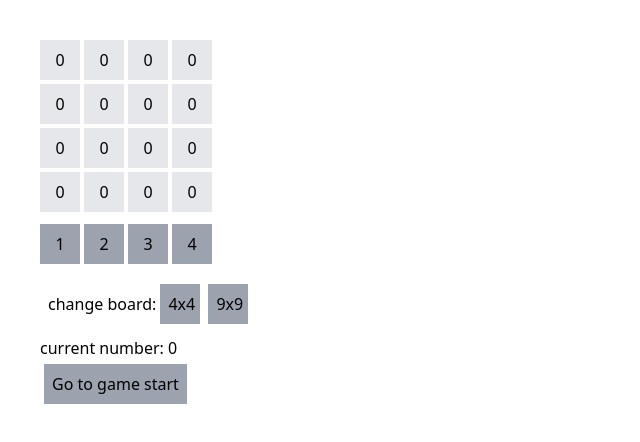
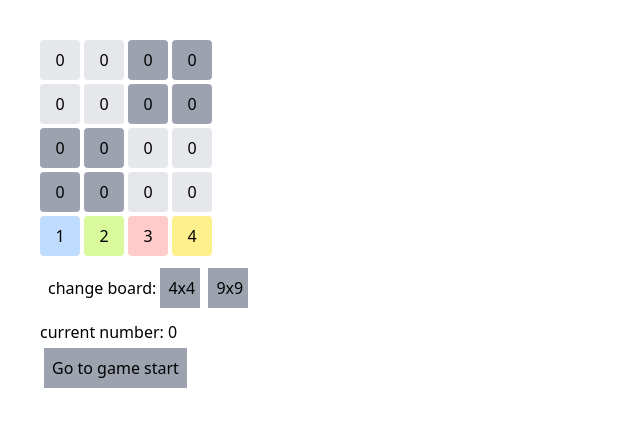
Before and after one commit to nickhart/SudokuNext, a Next.js app: page /sudoku in a window 1280 px wide. Shown: the top 442 px of the page, without its empty margins (0-640 px from the left). Built offline with nearby package versions, Linux system fonts and the light colour scheme.

Commit message:
added classnames package fixed up tailwind coloring of cells

```diff
--- a/package.json
+++ b/package.json
@@ -6,6 +6,7 @@
     "start": "next start"
   },
   "dependencies": {
+    "classnames": "^2.3.2",
     "next": "latest",
     "react": "18.2.0",
     "react-dom": "18.2.0"
--- a/src/components/Board.tsx
+++ b/src/components/Board.tsx
@@ -2,6 +2,30 @@ import React from "react";
 import { Cell } from "./Cell";
 import { rowValuesForDegree } from "../utils/BoardUtils";
 import { GameState } from "../model/GameState";
+
+// todo: compute this
+const weights4x4: Array<number> = [0, 0, 1, 1, 0, 0, 1, 1, 1, 1, 0, 0, 1, 1, 0, 0];
+const weights9x9: Array<number> = [
+  0, 0, 0, 1, 1, 1, 0, 0, 0,
+  0, 0, 0, 1, 1, 1, 0, 0, 0,
+  0, 0, 0, 1, 1, 1, 0, 0, 0,
+  1, 1, 1, 0, 0, 0, 1, 1, 1,
+  1, 1, 1, 0, 0, 0, 1, 1, 1,
+  1, 1, 1, 0, 0, 0, 1, 1, 1,
+  0, 0, 0, 1, 1, 1, 0, 0, 0,
+  0, 0, 0, 1, 1, 1, 0, 0, 0,
+  0, 0, 0, 1, 1, 1, 0, 0, 0,
+];
+
+function weightForIndex(index: number, degree: number): number {
+  const size = degree * degree;
+
+  switch (degree) {
+    case 2: return weights4x4[index];
+    case 3: return weights9x9[index];
+  }
+  return 800;
+}
 
 export const Board: React.FC<{
   degree: number;
@@ -9,29 +33,41 @@ export const Board: React.FC<{
   onCellClick: (index: number) => void;
   onChoiceClick: (index: number) => void;
 }> = ({ degree, cells, onCellClick, onChoiceClick }) => {
-
   function renderCell(index: number) {
     const key = `cell.${index}`;
+    const weight = weightForIndex(index, degree);
     return (
-      <Cell value={cells[index]} key={key} onClick={() => onCellClick(index)} />
+      <Cell
+        value={cells[index]}
+        key={key}
+        weight={weight}
+        onClick={() => onCellClick(index)}
+      />
     );
   }
 
   function renderChoice(index: number) {
     const key = `choice.${index}`;
     return (
-      <Cell value={index} key={key} customCss="my-2 bg-gray-400" onClick={() => onChoiceClick(index)} />
+      <Cell
+        value={index}
+        key={key}
+        weight={300}
+        onClick={() => onChoiceClick(index)}
+      />
     );
   }
 
   const rowValues = rowValuesForDegree(degree);
   const size = degree * degree;
   // todo: fix the variable grid sizing... this was totally breaking when trying to format the css string
-  const gridCss = `grid ${size === 4 ? "grid-cols-4" : "grid-cols-9"} gap-1 max-w-fit`;
+  const gridCss = `grid ${
+    size === 4 ? "grid-cols-4" : "grid-cols-9"
+  } gap-1 max-w-fit`;
   return (
     <div className={gridCss}>
       {Array.from({ length: size * size }).map((_, index) => renderCell(index))}
-      {Array.from({ length: size }).map((_, index) => renderChoice(index+1))}
+      {Array.from({ length: size }).map((_, index) => renderChoice(index + 1))}
     </div>
   );
 };
--- a/src/components/Cell.tsx
+++ b/src/components/Cell.tsx
@@ -1,13 +1,47 @@
 import React from "react";
+
+import classNames from "classnames";
+
+
+const cellStylesByIndex: Array<Array<string>> = [
+  [ "bg-gray-200 hover:bg-gray-400", "bg-gray-400 hover:bg-gray-600" ],
+  [  "bg-blue-200 hover:bg-blue-400", "bg-blue-400 hover:bg-blue-600" ],
+  [  "bg-lime-200 hover:bg-lime-400", "bg-lime-400 hover:bg-lime-600" ],
+  [  "bg-red-200 hover:bg-red-400", "bg-red-400 hover:bg-red-600" ],
+  [  "bg-yellow-200 hover:bg-yellow-400", "bg-yellow-400 hover:bg-yellow-600" ],
+  [  "bg-purple-200 hover:bg-purple-400", "bg-purple-400 hover:bg-purple-600" ],
+  [  "bg-cyan-200 hover:bg-cyan-400", "bg-cyan-400 hover:bg-cyan-600" ],
+  [  "bg-amber-200 hover:bg-amber-400", "bg-amber-400 hover:bg-amber-600" ],
+  [  "bg-pink-200 hover:bg-pink-400", "bg-pink-400 hover:bg-pink-600" ],
+  [  "bg-teal-200 hover:bg-teal-400", "bg-teal-400 hover:bg-teal-600" ],
+  [  "bg-emerald-200 hover:bg-emerald-400", "bg-emerald-400 hover:bg-emerald-600" ]
+];
+
+function stylesForIndex(index: number, weight: number): string {
+  if (index >= 0 && index < cellStylesByIndex.length) {
+    const cellStyles = cellStylesByIndex[index];
+    if (weight >= 0 && weight < cellStyles.length) {
+      return cellStyles[weight];
+    }
+  }
+
+  const value = index % cellStylesByIndex.length;
+  return cellStylesByIndex[value][0];
+  // return "bg-red-600 hover:bg-red-800";
+}
 
 export const Cell: React.FC<{
   value: number;
-  customCss?: string; // todo: clean up this hack
+  weight: number;
   onClick: (index: number) => void;
-}> = ({ value, customCss = "bg-gray-200", onClick }) => {
-  const buttonCss = `w-10 h-10 ${customCss}`;
+}> = ({ value, weight, onClick }) => {
+
+  const colorStyles = stylesForIndex(value, weight);
+
+  const combinedClassName = classNames('w-10 h-10 rounded', colorStyles);
+
   return (
-    <button className={buttonCss} onClick={() => onClick(value)}>
+    <button className={combinedClassName} onClick={() => onClick(value)}>
       {value}
     </button>
   );
--- a/tailwind.config.js
+++ b/tailwind.config.js
@@ -1,4 +1,7 @@
 /** @type {import('tailwindcss').Config} */
+
+const colors = require('tailwindcss/colors');
+
 module.exports = {
   content: [
     "./app/**/*.{js,ts,jsx,tsx,mdx}",
@@ -8,8 +11,23 @@ module.exports = {
     // Or if using `src` directory:
     "./src/**/*.{js,ts,jsx,tsx,mdx}",
   ],
-  theme: {
-    extend: {},
+  extend: {
+    theme: {
+      colors: {
+        brown: {
+          50: '#fdf8f6',
+          100: '#f2e8e5',
+          200: '#eaddd7',
+          300: '#e0cec7',
+          400: '#d2bab0',
+          500: '#bfa094',
+          600: '#a18072',
+          700: '#977669',
+          800: '#846358',
+          900: '#43302b',
+        },
+      }
+    },
   },
   plugins: [],
 }
```
Also changed, not shown: 1 other file (tests, documents, lock files or other folders).
